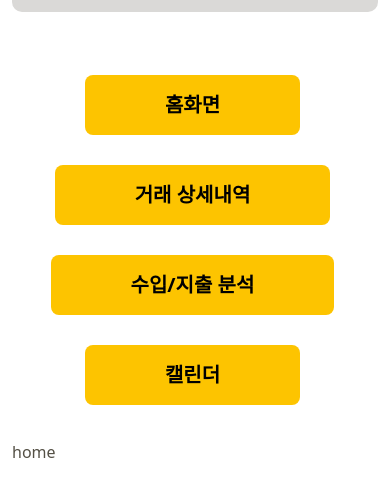
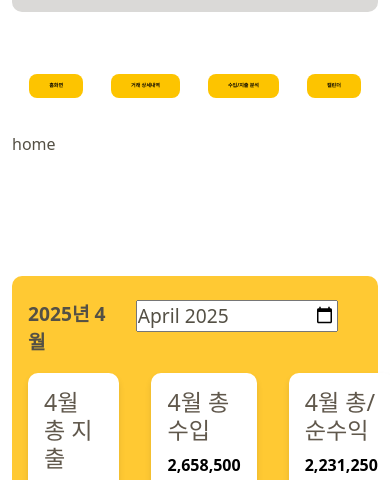
Before and after one commit to doongeon/vue-skeleton, a Vue app: page / in a window 390 px wide. Shown: the part 140-620 px from the top of the page. Built offline with nearby package versions, Linux system fonts and the light colour scheme; data requests are answered from the project's data file; what v-calendar would draw is missing.

Commit message:
사이드바 css 수정

```diff
--- a/src/assets/Sidebar.css
+++ b/src/assets/Sidebar.css
@@ -1,4 +1,4 @@
-/* 사이드바 css */
+/* 사이드바 */
 .sidebar {
   height: 100vh;
   padding: 20px;
@@ -6,7 +6,7 @@
   padding-top: 160px;
 }
 
-/* 사이드바 */
+
 .title {
   font-size: 32px;
   font-weight: bold;
@@ -15,12 +15,12 @@
   margin-top: 30px;
 }
 
+/* 홈화면, 거래상세내역, 수입/지출분석/ 캘린더 */
 .menu {
   display: flex;
   flex-direction: column;
 }
 
-/* 홈화면, 거래상세내역, 수입/지출분석/ 캘린더 */
 .menu-item {
   width: 100%;
   padding: 10px 8px;
@@ -38,15 +38,50 @@
   background-color: #ffffff;
 }
 
-/* 사이드바 반응형 */
-@media screen and (max-width: 900px) {
-  .menu-item {
-    padding: 15px 60px;
-  }
+/* ===== 화면 축소될때 반응형 ===== */
+@media screen and (max-width: 1200px) {
+.sidebar {
+  position: relative;
+  top: 0px;
+  width: 100%;
+  height: auto;
+  padding: 10px 0;
+  background: transparent;
+  border-right: none;
+  display: flex;
+  justify-content: center;
+  align-items: center;
+  border-right: none;
 }
 
-/* ===== 화면 축소될때 반응형 ===== */
-@media screen and (max-width: 1200px) {
+.title {
+  display: none;
+}
+
+.menu {
+  flex-direction: row;
+  flex-wrap: nowrap;
+  justify-content: center;
+  align-items: center;
+  gap: 8px;
+  width: 100%;
+  padding-bottom: 20px;
+}
+
+.menu-item {
+  padding: clamp(14px, 2vw, 24px);
+  margin: 5px;
+  margin-left: 0;
+  width: auto;
+  border-radius: 8px;
+  white-space: nowrap;
+  font-size: clamp(8px, 2.5vw, 20px);
+}
+.home-section {
+  margin-top: 120px;
+}
+
+@media screen and (max-width: 760px) {
   .sidebar {
     position: relative;
     top: 0px;
@@ -58,8 +93,6 @@
     display: flex;
     justify-content: center;
     align-items: center;
-    border-right: none;
-
   }
 
   .title {
@@ -68,22 +101,63 @@
 
   .menu {
     flex-direction: row;
-    flex-wrap: wrap;
+    flex-wrap: nowrap;
     justify-content: center;
     align-items: center;
-    gap: 10px;
+    gap: 5px;
     width: 100%;
     padding-bottom: 20px;
   }
 
   .menu-item {
-    padding: 15px 80px;
-    margin: 5px;
-    margin-left: 0;
-    font-size: 20px;
-    width: auto;
+    padding: 8px 20px;
+    margin: 4px;
+    font-size: 12px;
     border-radius: 8px;
-  }
+     white-space: nowrap;
+
   .home-section {
     margin-top: 120px;
   }
+}
+
+@media screen and (max-width: 400px) {
+  .sidebar {
+    position: relative;
+    top: 0px;
+    width: 100%;
+    height: auto;
+    padding: 10px 0;
+    background: transparent;
+    border-right: none;
+    display: flex;
+    justify-content: center;
+    align-items: center;
+  }
+
+  .title {
+    display: none;
+  }
+
+  .menu {
+    flex-direction: row;
+    flex-wrap: nowrap;
+    justify-content: center;
+    align-items: center;
+    gap: 5px;
+    width: 100%;
+    padding-bottom: 20px;
+  }
+
+  .menu-item {
+    padding: 8px 20px;
+    margin: 4px;
+    font-size: 5px;
+    border-radius: 8px;
+    white-space: nowrap;
+  }
+
+  .home-section {
+    margin-top: 120px;
+  }
+}
```
